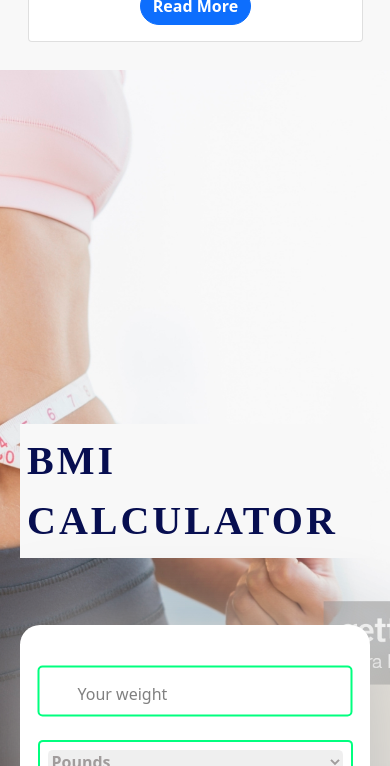
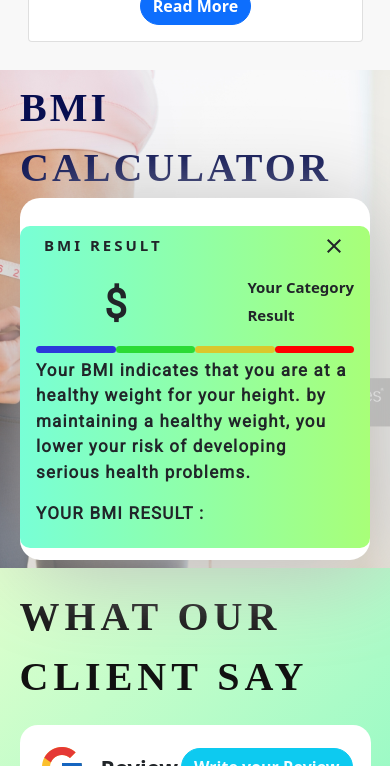
Before and after one commit to aggyash99/balanced-bites-prod, a React (Create React App) app in the folder file/: page / in a window 390 px wide. Shown: the part 676-1442 px from the top of the page. Built offline with nearby package versions, Linux system fonts and the light colour scheme.

Commit message:
new project

```diff
--- a/file/src/App.css
+++ b/file/src/App.css
@@ -591,9 +591,7 @@
     background-size:cover;
     width: 100%;
     margin: 0px;
-    padding-left: 0px;
-    padding-right:0px ;
-    padding: 5%;
+    padding: 5% 0;
 }
 @media (max-width : 400px) {
     .BMI{
@@ -604,7 +602,7 @@
 /*    background: #FFEFBA;  fallback for old browsers
     background: -webkit-linear-gradient(to right, #FFFFFF, #FFEFBA);  /* Chrome 10-25, Safari 5.1-6 */
     /*background: linear-gradient(to right, #FFFFFF, #FFEFBA); /* W3C, IE 10+/ Edge, Firefox 16+, Chrome 26+, Opera 12+, Safari 7+ */
-    outline: none;
+
     border: 0px solid rgb(255, 255, 255);
     background-color: rgb(255, 255, 255);
     box-sizing: border-box;
@@ -629,7 +627,6 @@
 font-size: 15px;
 box-sizing: border-box;
 z-index: -1;
-line-height: 0px;
 transition: all 500ms ;
 }
 
@@ -757,23 +754,22 @@
         padding : 0px;
         margin-bottom: 35px
     }
+    /* }
     .calculator{
         padding-top: 30px;
         padding-bottom: 10px;
 
-    }
+    } */
 }
 .calculator{
 
-    padding: 2%;
     font-size: 40px;
     font-family:'Times New Roman', Times, serif;
     letter-spacing: 3px;
     font-weight: 600;
     color: #070e50;
-    display: flex;
-    justify-content: center;
-    background-color: rgb(248, 248, 248);
+    justify-content: flex-end;
+    /* background-color: rgb(248, 248, 248); */
 
 }
 .calculator p{
@@ -1104,20 +1100,58 @@
         animation: new 70ms  forwards;;
     }
 }
+/* /////////////////////////////////////////////////////////////////// */
+.content-in-phone{
+    background: #a8ff78;  /* fallback for old browsers */
+background: -webkit-linear-gradient(to right, #78ffd6, #a8ff78);  /* Chrome 10-25, Safari 5.1-6 */
+background: linear-gradient(to right, #78ffd6, #a8ff78); /* W3C, IE 10+/ Edge, Firefox 16+, Chrome 26+, Opera 12+, Safari 7+ */
+padding: 0 16px;
+border-radius: 10px ;
+}
+.content-2{
+    font-size: 17px;
+    letter-spacing: 1.2px;
+    font-family: roboto;
+    padding: 5px 0;
+    font-weight: 600;
 
-@media (min-width:414px) {
+}
+.Phone-bmi{
+ display: flex;
+ flex:1;
+justify-content: space-between;
+}
+.answer{
+    text-align: center;
+    width: 50%;
+}
+.Phone-bmi h1{
+    font: 40px roboto;
+    font-weight: 600;
+}
+.Slider{
+    position: absolute;
+    left : 0;
+    bottom: 0;
+    z-index: 1;
+    padding: 20px;
+
+}
+
+@media (max-width:608px) {
     .result{
-    left: 1%;
-    }
-}
-@media (min-width:608px) {
-    .result{
-        left: 10%;
+       display: none;
     }
 }
 @media (min-width:988px) {
     .result{
         left: 4%;
+    }
+}
+@media (min-width:450px) {
+    .Slider{
+        display: none;
+
     }
 }
 
--- a/file/src/components/BMI.jsx
+++ b/file/src/components/BMI.jsx
@@ -30,35 +30,44 @@
             yellow : "hidden",
             greenone : "hidden",
             buleone : "hidden",
+            Error : "",
+            form : "",
         }
 
     }
 
     set = (props) =>{
+        if(props.target.value > 50)
+        {
+            this.setState({Error : "YES"});
+            return "";
+        }
         this.setState({height : props.target.value});
 
     }
      setweight = (props)=>{
+        if(props.target.value > 50)
+        {
+            this.setState({Error : "YES"});
+            return "";
+        }
         this.setState({weight : props.target.value});
     }
      calculate = () =>{
+        const s = findDOMNode(this.refs.slideBMI);
+        $(s).addClass('slideBMI');
+        this.setState({green:7,red:7,yellow:7,blue:7,dot:""});
+        this.setState({height:"",weight:""});
 
-        this.setState({green:7,red:7,yellow:7,blue:7,dot:""});
-        this.setState({result: ""});
-        this.setState({height:"",weight:""});
+
         const temp = this.state.height/100;
         const Atemp = this.state.weight/(temp*temp);
         const news = Atemp.toFixed(0);
-        const s = findDOMNode(this.refs.slideBMI);
-        $(s).addClass('slideBMI');
-
-        if(news <= 60){
-            this.setState({result: news});
-            this.setState({height:"",weight:""});
-        }
+        this.state.result = news;
 
 
-         if(this.state.result <= 19)
+
+        if(this.state.result <= 19)
         {
             this.setState({text: "UnderWeight",blue : 10 ,blueone:"visible" ,green:7,red:7,yellow:7,redone:"hidden",greenone:"hidden",yellowone:"hidden",dot: bluedot});
         }
@@ -74,9 +83,8 @@
             console.log(this.state.result)
             this.setState({text : "OverWeight",green:7,yellow:7,red:7,yellow : 10, yellowone:"visible",blueone:"hidden",greenone:"hidden",redone:"hidden",dot : yellowdot});
         }
-        else if(this.state.result < 50)
+        else
         {
-
             console.log(this.state.result)
             this.setState({text : "Obese",green:7,yellow:7,blue:7,red : 10 ,dot : reddot,redone:"visible",blueone:"hidden",greenone:"hidden",yellowone:"hidden"});
         }
@@ -110,7 +118,10 @@
         $(e1).removeClass("floaty");
 
     }
-
+    units = (props) =>{
+        console.log(props.target.value)
+        this.setState({form : props.target.value})
+    }
     click1 = () =>{
         const e = findDOMNode(this.refs.toggle2);
         const f = findDOMNode(this.refs.leave2);
@@ -135,11 +146,16 @@
         return(
         <div>
 
-    <div className=" container-fluid BMI" style={{backgroundImage:`url(${(image)})`}}>
+    <div className=" container-fluid BMI" style={{backgroundImage:`url(${(image)})`, position:"relative"}}>
+
 
         <div className="row d-flex justify-content-between p-2 PHONE-CLASS m-0">
+        <div className="d-flex calculator">
+            <p>BMI<span className=""></span> CALCULATOR</p>
 
-        <div className="col-lg-6 result" ref="slideBMI">
+        </div>
+
+        <div className="col-lg-6 result " ref="slideBMI" style={{visibility:"visible"}}>
 
         <div style={{width:"100%"}} className="setBMI">
         <Link to="/">{/*<img className="close" ref="close" src={close} onClick={this.close}/>*/}<CloseIcon className="close" ref="close" onClick={this.close} /></Link>
@@ -188,19 +204,53 @@
 
             </div>
             </div>
-         <div className="col-lg-6  col-md-12">
 
-         <div className="calculator">
-            <p>BMI<span className="underline"></span> CALCULATOR</p>
 
+        <div className="Slider ">
+            <div className="content-in-phone" style={{background:""}}>
+               <div className="cards-for-phone">
+               <div className="p-2 d-flex justify-content-between" style={{fontSize:"15px", letterSpacing:"3px", fontWeight:"700"}}>
+               <p>BMI RESULT</p>
+               <CloseIcon />
+               </div>
+               <div className=" Phone-bmi">
+                   <div className="answer">
+                   <h1>$</h1>
+                   </div>
+                   <div className="" style={{height:"0px", lineHeight:"12px" , fontSize: "15px", fontWeight:"700"}}>
+                   <p>Your Category</p>
+                   <p>Result</p>
+                   </div>
+               </div>
+               <div className="bars">
+                <div className="bluebars" style={{height:this.state.blue, borderRadius:"5px"}}></div>
+                <div className="greenbars" style={{height:this.state.green,borderRadius:"5px"}}></div>
+                <div className="yellowbars" style={{height:this.state.yellow,borderRadius:"5px"}}></div>
+                <div className="redbars" style={{height:this.state.red,borderRadius:"5px"}}></div>
+                </div>
+               </div>
+               <div className="content-2">
+               <p >
+               Your BMI indicates that you are at a healthy weight for your height. by maintaining a healthy weight, you lower your risk of developing serious health problems.
+               </p>
+               <p>
+                YOUR BMI RESULT :   {this.state.result}
+               </p>
+               </div>
+            </div>
         </div>
+
+
+         <div className="col-lg-6 col-md-12">
+
+
         <form className="BMI-start">
 
         <div className="row d-flex justify-content-evenly">
 
         <div className="row d-flex">
         <div className="col-lg-8 p-0 col-md-10 col-12 input-BMI" ref="leave" onClick={this.click} > { /* onMouseLeave={this.leave2} */}
-        <input type="number"  onChange={this.setweight}  value={this.state.weight}  />
+        <input type="number " className={ this.state.Error }  onChange={this.setweight}  value={this.state.weight}  />
 
         <p className="floty" ref="toggle" onSelectStart="return false">Your weight</p>
 
@@ -228,10 +278,10 @@
             <div className=" BMI-unit-part">
 
         <select className="units">
-     <option value="centimeter">Centimeter</option>
-     <option value="meter">meter</option>
-     <option value="Inch">Inch</option>
-     <option value="Foot">Foot</option>
+     <option onChange={this.units} value=  "centimeter">Centimeter</option>
+     <option onChange={this.units} value= "meter ">meter</option>
+     <option onChange={this.units} value = "Inch" >Inch</option>
+     <option onChange={this.units} value = " Foot" >Foot</option>
       </select>
          </div>
         </div>
```
Also changed, not shown: 1 other file (tests, documents, lock files or other folders).
